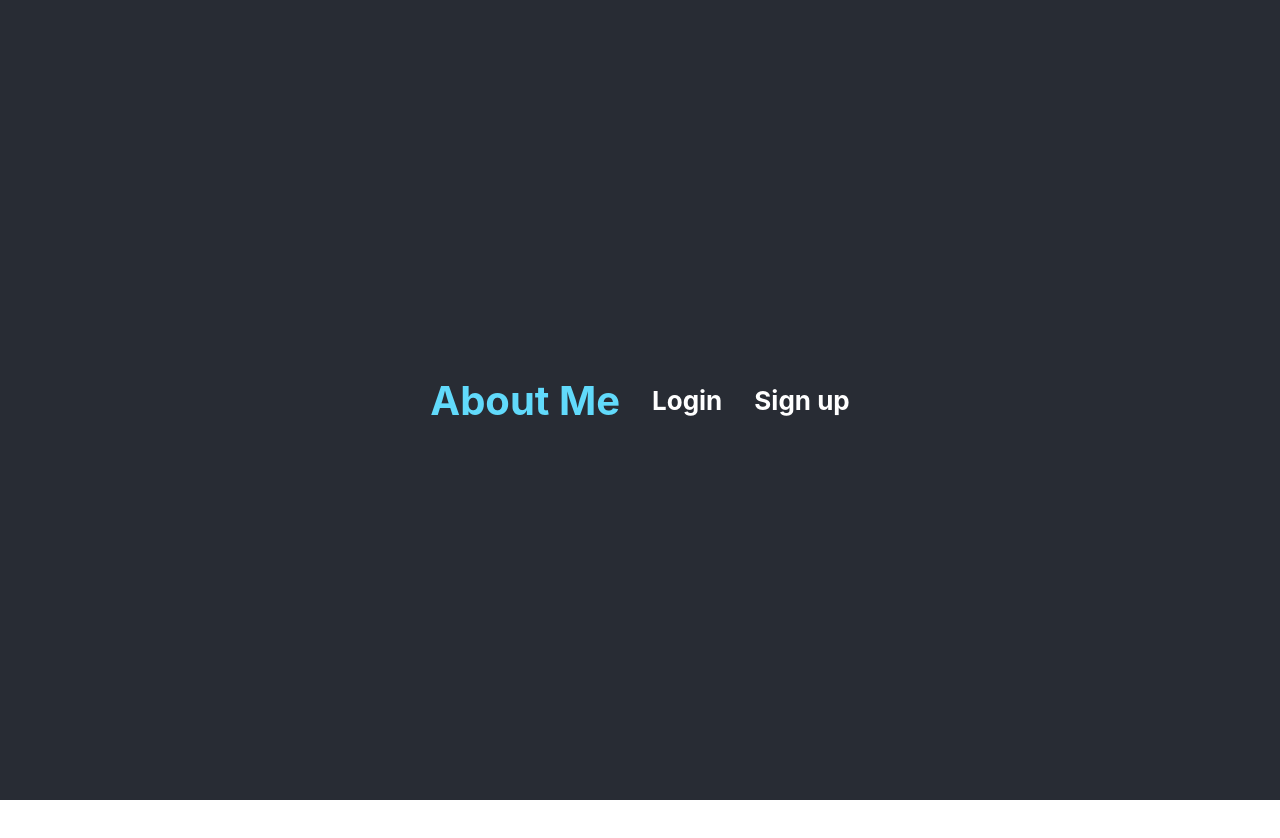
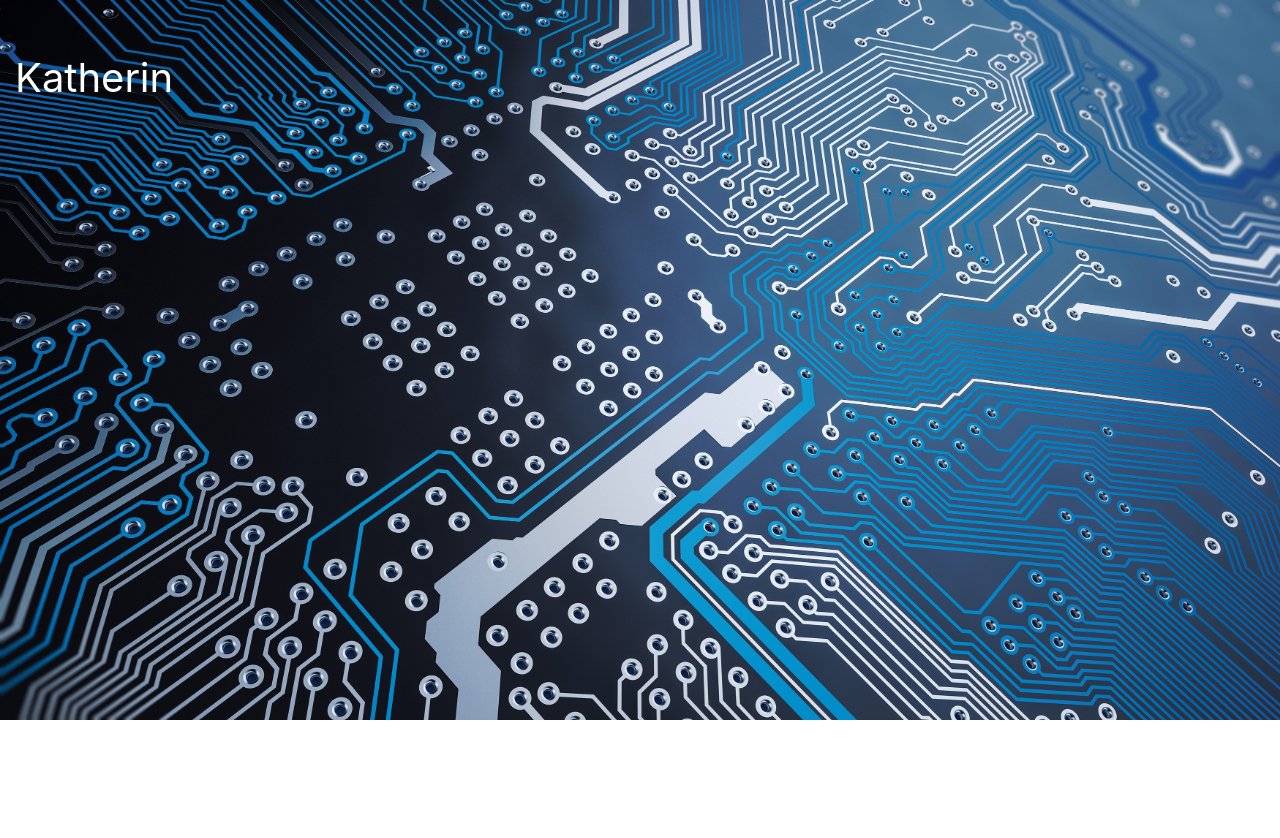
Before and after one commit to Katherinf/Portfolio, a React (Create React App) app: page / in a window 1280 px wide. Shown: the top 838 px of the page. Before the commit the page ends 800 px from the top, so only its background shows below. Built offline with nearby package versions, Linux system fonts and the light colour scheme.

Commit message:
background-img

```diff
--- a/src/App.css
+++ b/src/App.css
@@ -1,40 +1,5 @@
 .App {
   text-align: center;
+  background-color: #42c2d6;
+
 }
-
-.nav {
-  display: flex;
-  /*margin: 2rem 3rem 2rem 3rem;*/
-  justify-content: flex-start;
-  align-items: center;
-}
-
-.App-logo {
-  animation: App-logo-spin infinite 20s linear;
-  height: 40vmin;
-  pointer-events: none;
-}
-
-.App-header {
-  background-color: #282c34;
-  min-height: 100vh;
-  display: flex;
-  flex-direction: column;
-  align-items: center;
-  justify-content: center;
-  font-size: calc(10px + 2vmin);
-  color: white;
-}
-
-.App-link {
-  color: #61dafb;
-}
-
-@keyframes App-logo-spin {
-  from {
-    transform: rotate(0deg);
-  }
-  to {
-    transform: rotate(360deg);
-  }
-}
--- a/src/App.js
+++ b/src/App.js
@@ -1,14 +1,22 @@
 import React from 'react';
 import './App.css';
 import Navbar from './Navbar/Navbar.js';
+import background from './backround-img.jpg';
 
 function App() {
   return (
-    <div className="App">
+    <div>
       <header className="App-header">
+      <img className='background-img' src={background} alt='tecnology picture' />
         <Navbar></Navbar>
       </header>
+      <div>
+      <p>Hi, I'm Katherin. </p>
     </div>
+    <div>
+      <p>Want to know more about me?</p>
+    </div>
+  </div>
   );
 }
 
--- a/src/Navbar/Navbar.css
+++ b/src/Navbar/Navbar.css
@@ -1,24 +1,22 @@
 .Navbar {
-    display: flex;
-    margin: 2rem 3rem 2rem 3rem;
-    justify-content: space-between;
+    margin: 2rem 3rem;
   }
-  .MFlix h2 {
-    color: #61dafb;
+  .background-img{
+    width: 100%;
+    /*overflow: hidden;*/
+    position: relative;
+  }
+  .Navbar .logo {
+    color: #ffffffff;
     font-size: 2.5rem;
+    position: absolute;
+    top: 3px;
+    left: 5px;
+    padding: 10px;
 
   }
-  .Login {
-    display: inline-flex;
-    align-items: center;
-
+  p{
+    color: #ffffffff;
+    font-size: 2.5rem;
+    position: absolute;
   }
-  .Login h4{
-    padding: 0 0 0 2rem;
-  }
-
-  @media only screen and (min-width: 320px) and (max-width: 480px) {
-    .MFlix{
-      margin: 1rem 1rem 1rem 1rem;
-    }
-  }
--- a/src/Navbar/Navbar.js
+++ b/src/Navbar/Navbar.js
@@ -4,13 +4,10 @@ import './Navbar.css';
 export default function Navbar() {
     return (
         <div className="Navbar">
-            <div className="MFlix">
-                <h2>About Me</h2>
-            </div>
-            <div className="Login">
-                <h4>Login</h4>
-                <h4>Sign up</h4>
+            <div className='logo'>
+                <p>Katherin</p>
             </div>
         </div>
+
     );
 }
```
Also changed, not shown: src/backround-img.jpg (added), src/logo.svg (deleted).
